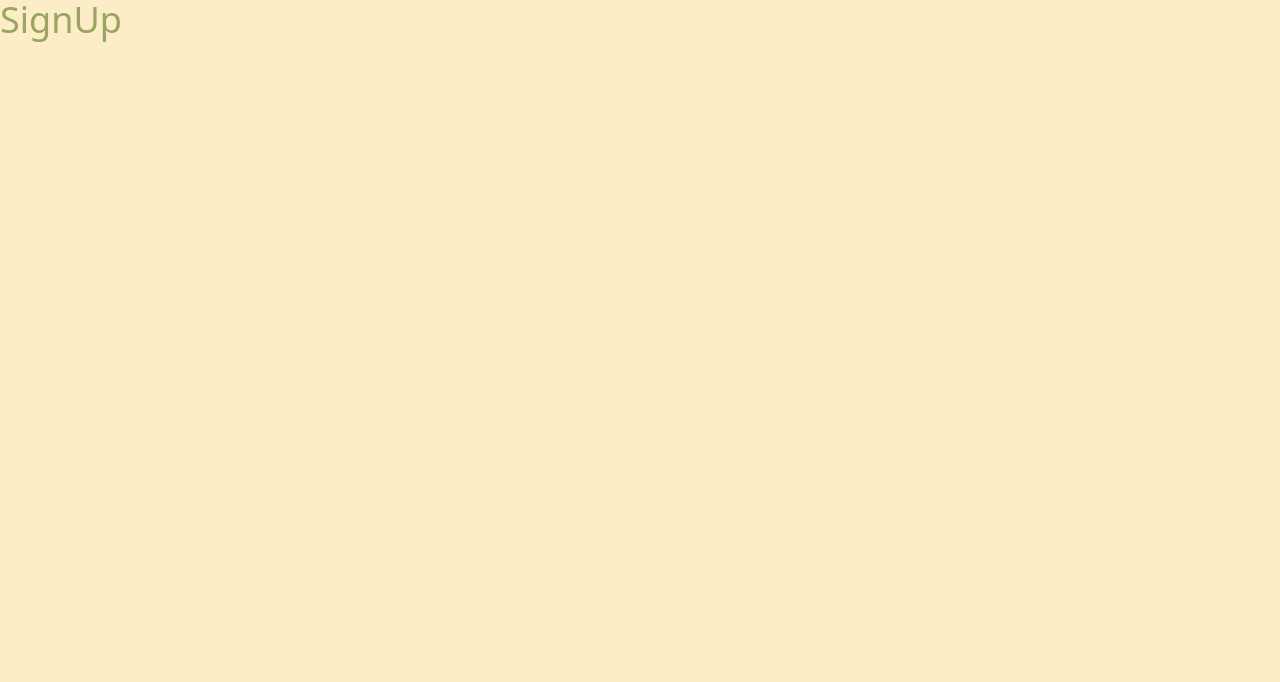
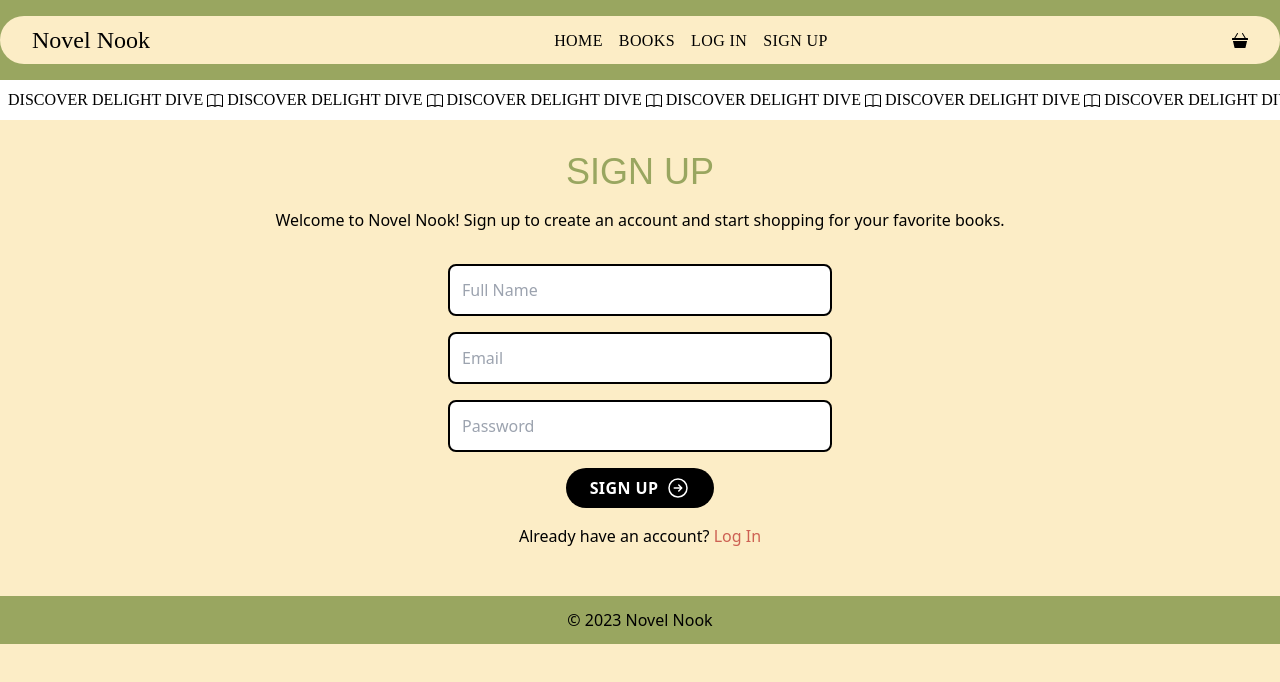
Before and after one commit to insiyamullamitha/novel-nook, a React (Vite) app in the folder frontend/: page /signup in a window 1280 px wide. Shown: the top 682 px of the page. Built offline with nearby package versions, Linux system fonts and the light colour scheme.

Commit message:
Login and Register pages

```diff
--- a/frontend/src/pages/LogIn.jsx
+++ b/frontend/src/pages/LogIn.jsx
@@ -1,7 +1,53 @@
+import Navbar from "../components/Navbar";
+import TagLineStrip from "../components/TagLineStrip";
+import Footer from "../components/Footer";
+import Right from "../icons/Right";
+import { Link } from "react-router-dom";
+
 export default function LogIn() {
   return (
-    <div className="bg-primary">
-      <h1 className="text-secondary text-4xl">Log In</h1>
-    </div>
+    <>
+      <div className="py-4 bg-secondary shadow-xl">
+        <Navbar />
+      </div>
+      <TagLineStrip className="shadow-xl" />
+      <div className="container py-8 text-center mx-auto px-8">
+        <h1 className="text-secondary tagline-font uppercase text-4xl">
+          Log In
+        </h1>
+        <p className="text-black mt-4">
+          Welcome back! Log in to your account to access all your books.
+        </p>
+        <form className="mt-8 max-w-sm m-auto">
+          <div className="flex flex-col gap-4">
+            <input
+              type="email"
+              placeholder="Email"
+              className="border-2 border-black rounded-lg p-3"
+            />
+            <input
+              type="password"
+              placeholder="Password"
+              className="border-2 border-black rounded-lg p-3"
+            />
+            <button
+              type="submit"
+              className="flex gap-2 bg-black text-white uppercase font-semibold rounded-full px-6 py-2 justify-center items-center m-auto tracking-wide"
+              style={{ whiteSpace: "nowrap", overflow: "hidden" }}
+            >
+              Log In
+              <Right />
+            </button>
+          </div>
+        </form>
+        <p className="text-black mt-4">
+          Don't have an account?{" "}
+          <Link to="/signup" className="text-accent1">
+            Sign Up
+          </Link>
+        </p>
+      </div>
+      <Footer />
+    </>
   );
 }
--- a/frontend/src/pages/SignUp.jsx
+++ b/frontend/src/pages/SignUp.jsx
@@ -1,7 +1,59 @@
+import { Link } from "react-router-dom";
+import Navbar from "../components/Navbar";
+import TagLineStrip from "../components/TagLineStrip";
+import Footer from "../components/Footer";
+import Right from "../icons/Right";
+
 export default function SignUp() {
   return (
-    <div className="bg-primary">
-      <h1 className="text-secondary text-4xl">SignUp</h1>
-    </div>
+    <>
+      <div className="py-4 bg-secondary shadow-xl">
+        <Navbar />
+      </div>
+      <TagLineStrip className="shadow-xl" />
+      <div className="container py-8 text-center mx-auto px-8">
+        <h1 className="text-secondary tagline-font uppercase text-4xl">
+          Sign Up
+        </h1>
+        <p className="text-black mt-4">
+          Welcome to Novel Nook! Sign up to create an account and start shopping
+          for your favorite books.
+        </p>
+        <form className="mt-8 max-w-sm m-auto">
+          <div className="flex flex-col gap-4">
+            <input
+              type="text"
+              placeholder="Full Name"
+              className="border-2 border-black rounded-lg p-3"
+            />
+            <input
+              type="email"
+              placeholder="Email"
+              className="border-2 border-black rounded-lg p-3"
+            />
+            <input
+              type="password"
+              placeholder="Password"
+              className="border-2 border-black rounded-lg p-3"
+            />
+            <button
+              type="submit"
+              className="flex gap-2 bg-black text-white uppercase font-semibold rounded-full px-6 py-2 justify-center items-center m-auto tracking-wide"
+              style={{ whiteSpace: "nowrap", overflow: "hidden" }}
+            >
+              Sign Up
+              <Right />
+            </button>
+          </div>
+        </form>
+        <p className="text-black mt-4">
+          Already have an account?{" "}
+          <Link to="/login" className="text-accent1">
+            Log In
+          </Link>
+        </p>
+      </div>
+      <Footer />
+    </>
   );
 }
```
